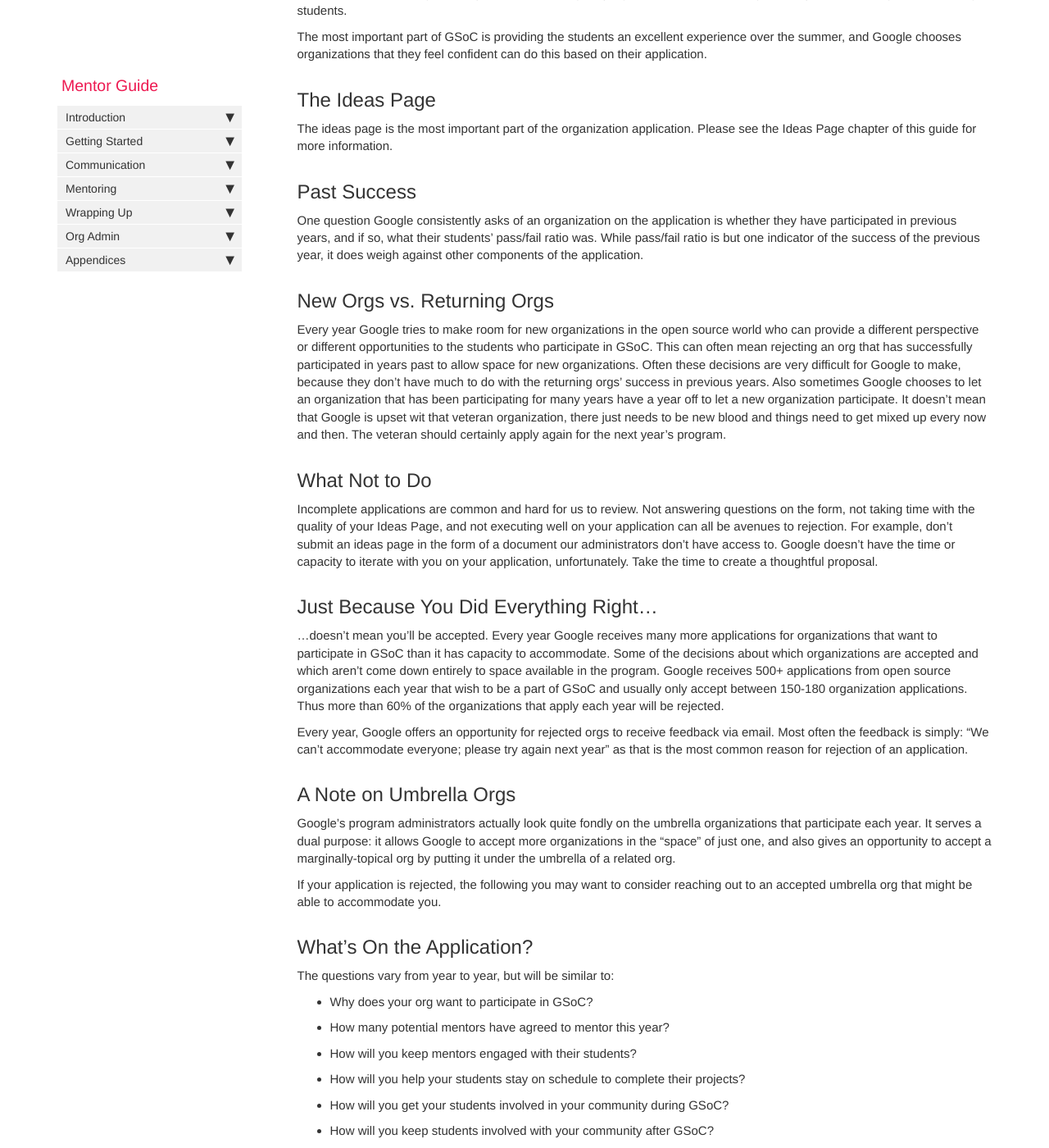
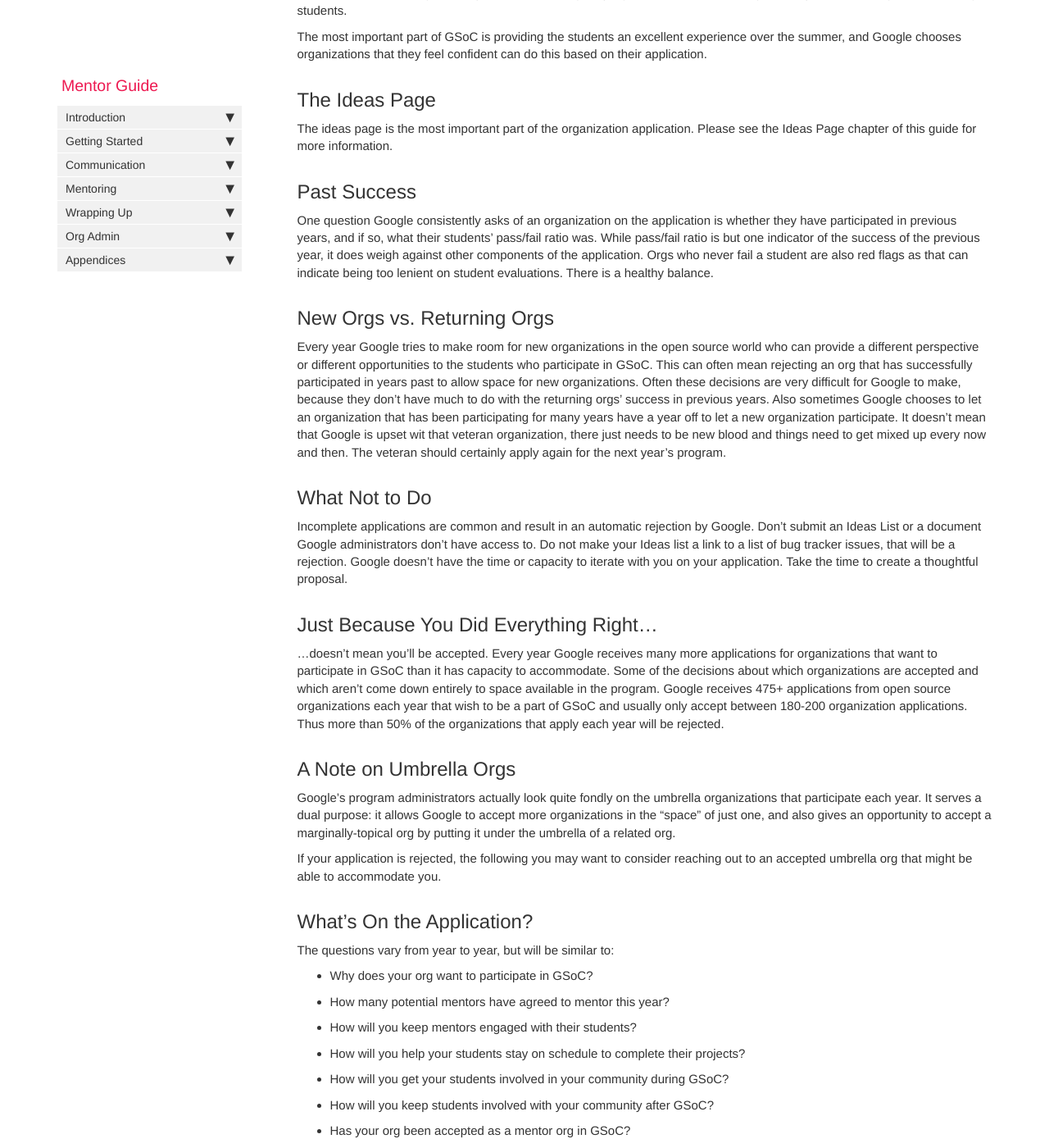
Before and after one commit to google/gsocguides, a Jekyll site: the page built from pages/mentor/20-org_application.md, in a window 1280 px wide and 1400 px high, scrolled down 400 px. Shown: the whole window at 82% size. Built offline with Jekyll 4.4.1, drawn with Linux system fonts in a browser that asks for light colours; some of the changed text lies outside the part shown.

Commit message:
Ideas list notes

```diff
--- a/pages/mentor/20-org_application.md
+++ b/pages/mentor/20-org_application.md
@@ -18,7 +18,7 @@ The ideas page is the most important part of the organization application. Pleas
 
 ## Past Success
 
-One question Google consistently asks of an organization on the application is whether they have participated in previous years, and if so, what their students' pass/fail ratio was. While pass/fail ratio is but one indicator of the success of the previous year, it does weigh against other components of the application.
+One question Google consistently asks of an organization on the application is whether they have participated in previous years, and if so, what their students' pass/fail ratio was. While pass/fail ratio is but one indicator of the success of the previous year, it does weigh against other components of the application. Orgs who never fail a student are also red flags as that can indicate being too lenient on student evaluations. There is a healthy balance.
 
 
 ## New Orgs vs. Returning Orgs
@@ -28,14 +28,12 @@ Every year Google tries to make room for new organizations in the open source wo
 
 ## What Not to Do
 
-Incomplete applications are common and hard for us to review. Not answering questions on the form, not taking time with the quality of your Ideas Page, and not executing well on your application can all be avenues to rejection. For example, don't submit an ideas page in the form of a document our administrators don't have access to. Google doesn't have the time or capacity to iterate with you on your application, unfortunately. Take the time to create a thoughtful proposal.
+Incomplete applications are common and result in an automatic rejection by Google. Don't submit an Ideas List or a document Google administrators don't have access to. Do not make your Ideas list a link to a list of bug tracker issues, that will be a rejection. Google doesn't have the time or capacity to iterate with you on your application. Take the time to create a thoughtful proposal.
 
 
 ## Just Because You Did Everything Right...
 
-...doesn't mean you'll be accepted. Every year Google receives many more applications for organizations that want to participate in GSoC than it has capacity to accommodate. Some of the decisions about which organizations are accepted and which aren't come down entirely to space available in the program. Google receives 500+ applications from open source organizations each year that wish to be a part of GSoC and usually only accept between 150-180 organization applications. Thus more than 60% of the organizations that apply each year will be rejected.
-
-Every year, Google offers an opportunity for rejected orgs to receive feedback via email. Most often the feedback is simply: "We can't accommodate everyone; please try again next year" as that is the most common reason for rejection of an application.
+...doesn't mean you'll be accepted. Every year Google receives many more applications for organizations that want to participate in GSoC than it has capacity to accommodate. Some of the decisions about which organizations are accepted and which aren't come down entirely to space available in the program. Google receives 475+ applications from open source organizations each year that wish to be a part of GSoC and usually only accept between 180-200 organization applications. Thus more than 50% of the organizations that apply each year will be rejected.
 
 
 ## A Note on Umbrella Orgs
@@ -58,6 +56,7 @@ The questions vary from year to year, but will be similar to:
 * Has your org been accepted as a mentor org in GSoC?
 * What year was your project started?
 * Where does your source code live?
+* Link to your Ideas List (this is the most important part of the application!)
 
 You'll also be asked to complete a profile for your organization including the
 following:
```
